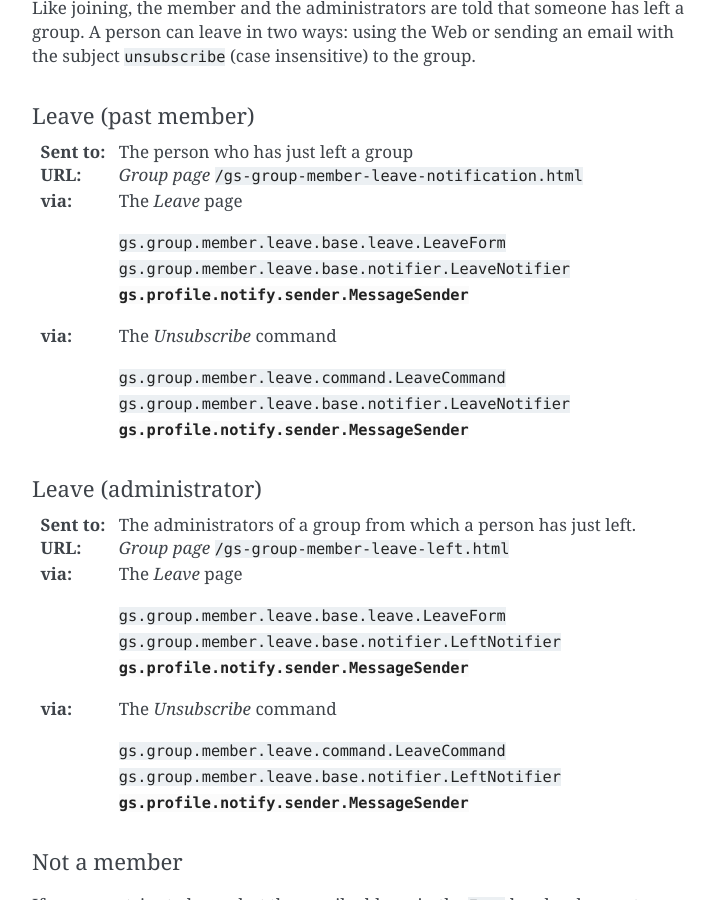
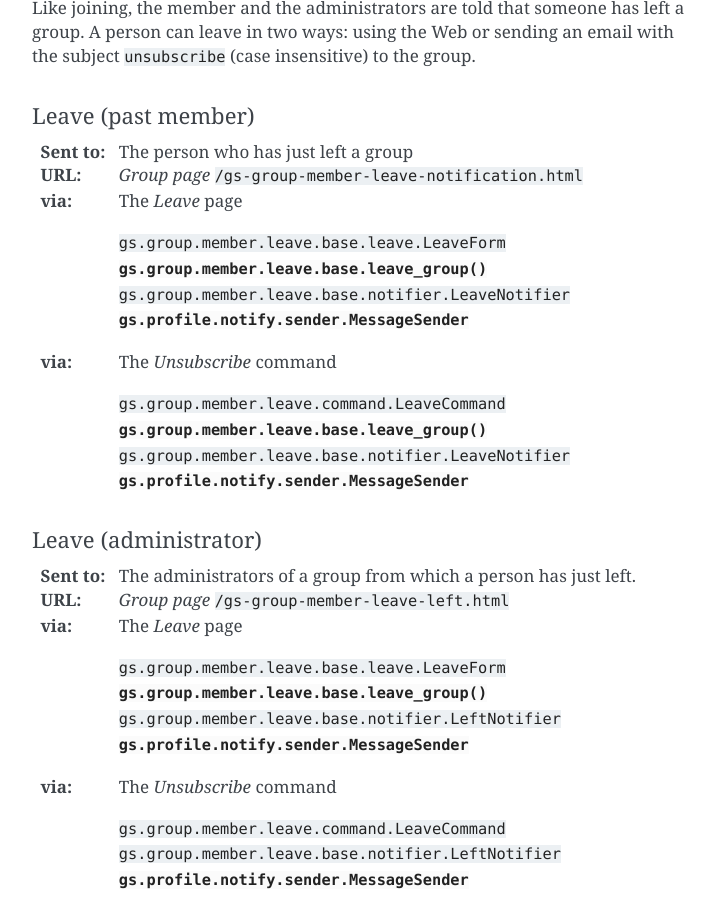
Before and after one commit to groupserver/gs.profile.notify, a Sphinx documentation site: the page built from docs/notifications.rst, in a window 1280 px wide and 900 px high, scrolled down 8486 px. Shown: the whole window, without its empty margins (388-1102 px from the left). Built offline with Sphinx 7.4.7, drawn with Linux system fonts in a browser that asks for light colours.

Commit message:
Linking to the gs.group.member.leave.base docs

```diff
--- a/docs/conf.py
+++ b/docs/conf.py
@@ -366,4 +366,5 @@ intersphinx_mapping = {
     'python': ('https://docs.python.org/2.7', None),
     'gsemail': ('http://groupserver.readthedocs.org/projects/gsemail/en/latest/', None),
     'gscontentemailbase': ('http://groupserver.readthedocs.org/projects/gscontentemailbase/en/latest/', None),
+    'gscontentgroupmemberleavebase': ('http://groupserver.readthedocs.org/projects/gsgroupmemberleavebase/en/latest/', None),
 }
--- a/docs/notifications.rst
+++ b/docs/notifications.rst
@@ -375,12 +375,14 @@ Leave (past member)
 :via: The *Leave* page
 
   | ``gs.group.member.leave.base.leave.LeaveForm``
+  | :func:`gs.group.member.leave.base.leave_group`
   | ``gs.group.member.leave.base.notifier.LeaveNotifier``
   | :class:`gs.profile.notify.sender.MessageSender`
 
 :via: The *Unsubscribe* command
 
   | ``gs.group.member.leave.command.LeaveCommand``
+  | :func:`gs.group.member.leave.base.leave_group`
   | ``gs.group.member.leave.base.notifier.LeaveNotifier``
   | :class:`gs.profile.notify.sender.MessageSender`
 
@@ -393,6 +395,7 @@ Leave (administrator)
 :via: The *Leave* page
 
   | ``gs.group.member.leave.base.leave.LeaveForm``
+  | :func:`gs.group.member.leave.base.leave_group`
   | ``gs.group.member.leave.base.notifier.LeftNotifier``
   | :class:`gs.profile.notify.sender.MessageSender`
 
```
